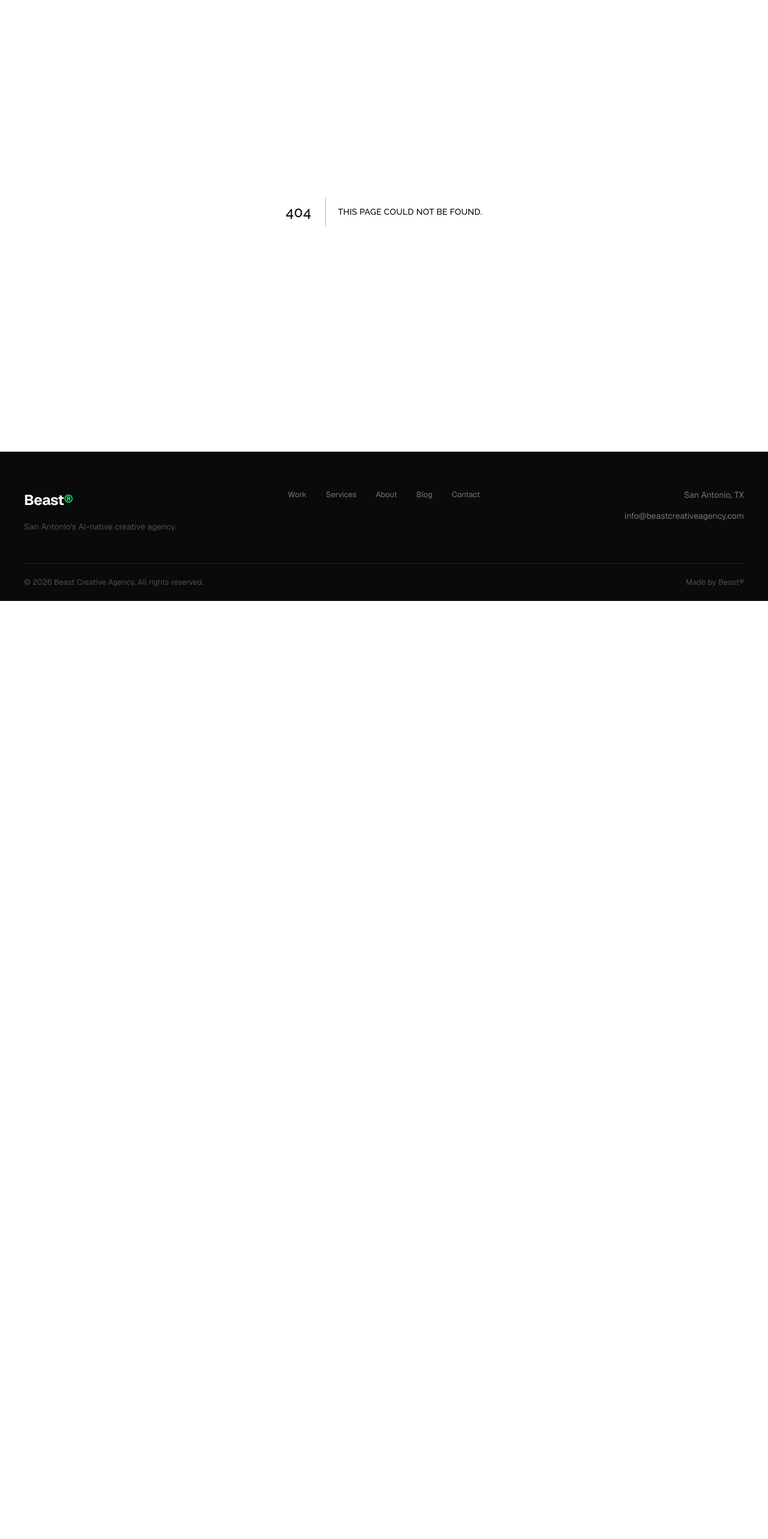
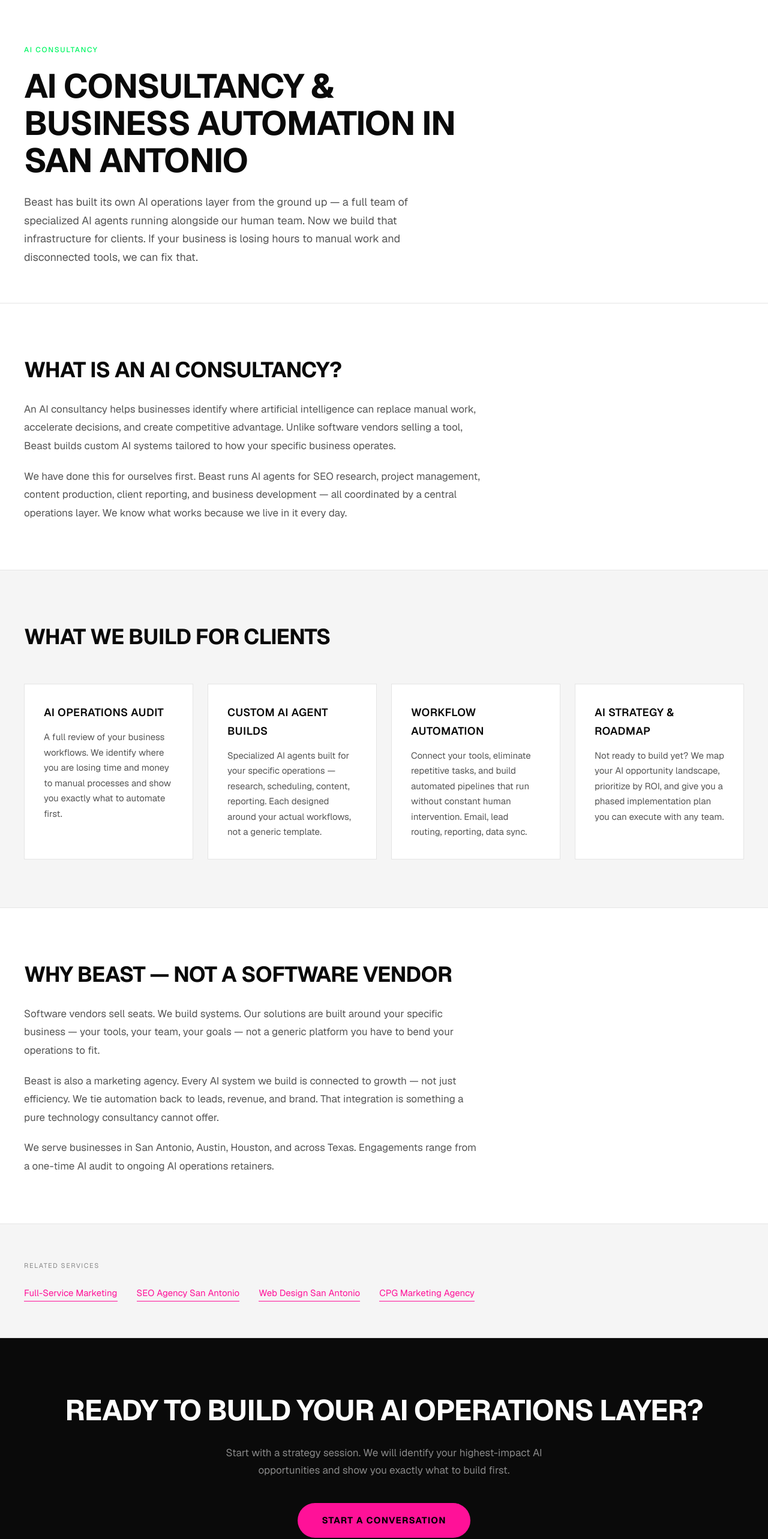
Before and after one commit to beastcreative/beastcreativeagency.com, a Next.js app: page /ai-consultancy-san-antonio in a window 1280 px wide. Before the commit this address had no page. Shown: the part 47-2613 px from the top of the page at 60% size. Before the commit the page ends 1049 px from the top, so only its background shows below. Built offline with nearby package versions, Linux system fonts and the light colour scheme.

Commit message:
Add AI consultancy page: /ai-consultancy-san-antonio

```diff
--- /dev/null
+++ b/app/ai-consultancy-san-antonio/page.tsx
@@ -0,0 +1,123 @@
+export const metadata = {
+  title: 'AI Consultancy San Antonio | Business Automation & AI Strategy | Beast',
+  description: 'Beast Creative Agency offers AI consultancy in San Antonio. Custom AI agents, workflow automation, and AI strategy that saves time and drives growth.',
+  alternates: {
+    canonical: 'https://www.beastcreativeagency.com/ai-consultancy-san-antonio',
+  },
+};
+
+export default function AIConsultancyPage() {
+  return (
+    <>
+      {/* Hero */}
+      <section style={{ background: 'var(--bg)', padding: '120px 0 60px', borderBottom: '1px solid var(--border)' }}>
+        <div className="container">
+          <div style={{ maxWidth: '760px' }}>
+            <p style={{ color: 'var(--green)', fontFamily: 'var(--font-geist, sans-serif)', fontWeight: 500, fontSize: '12px', textTransform: 'uppercase', letterSpacing: '0.14em', marginBottom: '20px' }}>
+              AI Consultancy
+            </p>
+            <h1 style={{ color: 'var(--text)', fontFamily: 'var(--font-geist, sans-serif)', fontWeight: 700, fontSize: 'clamp(36px, 5vw, 56px)', lineHeight: 1.1, letterSpacing: '-0.02em', marginBottom: '24px' }}>
+              AI Consultancy & Business Automation in San Antonio
+            </h1>
+            <p style={{ color: 'var(--text-secondary)', fontFamily: 'var(--font-geist, sans-serif)', fontSize: '18px', lineHeight: '1.7', maxWidth: '680px' }}>
+              Beast has built its own AI operations layer from the ground up — a full team of specialized AI agents running alongside our human team. Now we build that infrastructure for clients. If your business is losing hours to manual work and disconnected tools, we can fix that.
+            </p>
+          </div>
+        </div>
+      </section>
+
+      {/* What is AI Consultancy */}
+      <section style={{ background: 'var(--bg)', padding: '80px 0', borderBottom: '1px solid var(--border)' }}>
+        <div className="container">
+          <div style={{ maxWidth: '760px' }}>
+            <h2 style={{ color: 'var(--text)', fontFamily: 'var(--font-geist, sans-serif)', fontWeight: 700, fontSize: 'clamp(24px, 3vw, 36px)', letterSpacing: '-0.02em', marginBottom: '20px' }}>
+              What Is an AI Consultancy?
+            </h2>
+            <p style={{ color: 'var(--text-secondary)', fontFamily: 'var(--font-geist, sans-serif)', fontSize: '17px', lineHeight: '1.8', marginBottom: '20px' }}>
+              An AI consultancy helps businesses identify where artificial intelligence can replace manual work, accelerate decisions, and create competitive advantage. Unlike software vendors selling a tool, Beast builds custom AI systems tailored to how your specific business operates.
+            </p>
+            <p style={{ color: 'var(--text-secondary)', fontFamily: 'var(--font-geist, sans-serif)', fontSize: '17px', lineHeight: '1.8' }}>
+              We have done this for ourselves first. Beast runs AI agents for SEO research, project management, content production, client reporting, and business development — all coordinated by a central operations layer. We know what works because we live in it every day.
+            </p>
+          </div>
+        </div>
+      </section>
+
+      {/* What we build */}
+      <section style={{ background: 'var(--bg-surface)', padding: '80px 0', borderBottom: '1px solid var(--border)' }}>
+        <div className="container">
+          <h2 style={{ color: 'var(--text)', fontFamily: 'var(--font-geist, sans-serif)', fontWeight: 700, fontSize: 'clamp(24px, 3vw, 36px)', letterSpacing: '-0.02em', marginBottom: '48px', maxWidth: '760px' }}>
+            What We Build for Clients
+          </h2>
+          <div style={{ display: 'grid', gridTemplateColumns: 'repeat(auto-fit, minmax(280px, 1fr))', gap: '24px' }}>
+            {[
+              { title: 'AI Operations Audit', body: 'A full review of your business workflows. We identify where you are losing time and money to manual processes and show you exactly what to automate first.' },
+              { title: 'Custom AI Agent Builds', body: 'Specialized AI agents built for your specific operations — research, scheduling, content, reporting. Each designed around your actual workflows, not a generic template.' },
+              { title: 'Workflow Automation', body: 'Connect your tools, eliminate repetitive tasks, and build automated pipelines that run without constant human intervention. Email, lead routing, reporting, data sync.' },
+              { title: 'AI Strategy & Roadmap', body: 'Not ready to build yet? We map your AI opportunity landscape, prioritize by ROI, and give you a phased implementation plan you can execute with any team.' },
+            ].map((item) => (
+              <div key={item.title} style={{ background: 'var(--bg)', border: '1px solid var(--border)', padding: '32px' }}>
+                <h3 style={{ color: 'var(--text)', fontFamily: 'var(--font-geist, sans-serif)', fontWeight: 600, fontSize: '18px', marginBottom: '12px' }}>{item.title}</h3>
+                <p style={{ color: 'var(--text-secondary)', fontFamily: 'var(--font-geist, sans-serif)', fontSize: '15px', lineHeight: '1.7' }}>{item.body}</p>
+              </div>
+            ))}
+          </div>
+        </div>
+      </section>
+
+      {/* Why Beast */}
+      <section style={{ background: 'var(--bg)', padding: '80px 0', borderBottom: '1px solid var(--border)' }}>
+        <div className="container">
+          <div style={{ maxWidth: '760px' }}>
+            <h2 style={{ color: 'var(--text)', fontFamily: 'var(--font-geist, sans-serif)', fontWeight: 700, fontSize: 'clamp(24px, 3vw, 36px)', letterSpacing: '-0.02em', marginBottom: '20px' }}>
+              Why Beast — Not a Software Vendor
+            </h2>
+            <p style={{ color: 'var(--text-secondary)', fontFamily: 'var(--font-geist, sans-serif)', fontSize: '17px', lineHeight: '1.8', marginBottom: '20px' }}>
+              Software vendors sell seats. We build systems. Our solutions are built around your specific business — your tools, your team, your goals — not a generic platform you have to bend your operations to fit.
+            </p>
+            <p style={{ color: 'var(--text-secondary)', fontFamily: 'var(--font-geist, sans-serif)', fontSize: '17px', lineHeight: '1.8', marginBottom: '20px' }}>
+              Beast is also a marketing agency. Every AI system we build is connected to growth — not just efficiency. We tie automation back to leads, revenue, and brand. That integration is something a pure technology consultancy cannot offer.
+            </p>
+            <p style={{ color: 'var(--text-secondary)', fontFamily: 'var(--font-geist, sans-serif)', fontSize: '17px', lineHeight: '1.8' }}>
+              We serve businesses in San Antonio, Austin, Houston, and across Texas. Engagements range from a one-time AI audit to ongoing AI operations retainers.
+            </p>
+          </div>
+        </div>
+      </section>
+
+      {/* Related */}
+      <section style={{ background: 'var(--bg-surface)', padding: '60px 0', borderBottom: '1px solid var(--border)' }}>
+        <div className="container">
+          <p style={{ color: 'var(--text-muted)', fontFamily: 'var(--font-geist, sans-serif)', fontSize: '11px', textTransform: 'uppercase', letterSpacing: '0.14em', marginBottom: '24px' }}>Related Services</p>
+          <div style={{ display: 'flex', flexWrap: 'wrap', gap: '32px' }}>
+            {[
+              { label: 'Full-Service Marketing', href: '/services' },
+              { label: 'SEO Agency San Antonio', href: '/seo-agency-san-antonio' },
+              { label: 'Web Design San Antonio', href: '/web-design-development-san-antonio' },
+              { label: 'CPG Marketing Agency', href: '/cpg-marketing-agency' },
+            ].map((link) => (
+              <a key={link.href} href={link.href} style={{ color: 'var(--pink)', fontFamily: 'var(--font-geist, sans-serif)', fontSize: '15px', textDecoration: 'none', borderBottom: '1px solid var(--pink)' }}>
+                {link.label}
+              </a>
+            ))}
+          </div>
+        </div>
+      </section>
+
+      {/* CTA */}
+      <section style={{ background: 'var(--dark-bg)', padding: '80px 0', textAlign: 'center' }}>
+        <div className="container">
+          <h2 style={{ color: 'var(--dark-text)', fontFamily: 'var(--font-geist, sans-serif)', fontWeight: 700, fontSize: 'clamp(28px, 4vw, 48px)', letterSpacing: '-0.02em', marginBottom: '16px' }}>
+            Ready to build your AI operations layer?
+          </h2>
+          <p style={{ color: '#888', fontFamily: 'var(--font-geist, sans-serif)', fontSize: '17px', maxWidth: '560px', margin: '0 auto 40px', lineHeight: '1.7' }}>
+            Start with a strategy session. We will identify your highest-impact AI opportunities and show you exactly what to build first.
+          </p>
+          <a href="/contact" style={{ display: 'inline-block', background: 'var(--pink)', color: '#000', padding: '16px 40px', fontFamily: 'var(--font-geist, sans-serif)', fontWeight: 700, fontSize: '15px', textTransform: 'uppercase', letterSpacing: '0.08em', textDecoration: 'none', borderRadius: '999px' }}>
+            Start a Conversation
+          </a>
+        </div>
+      </section>
+    </>
+  );
+}
```
